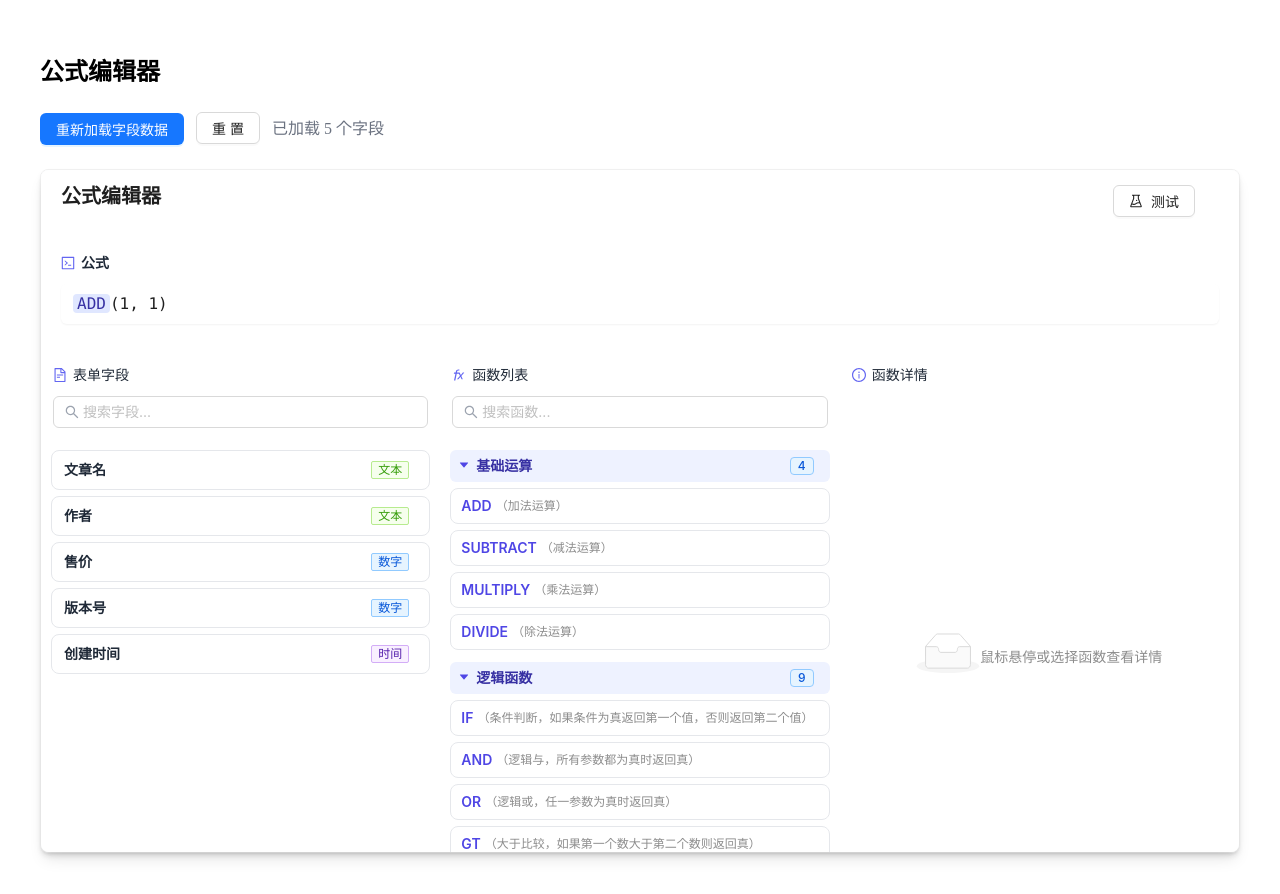
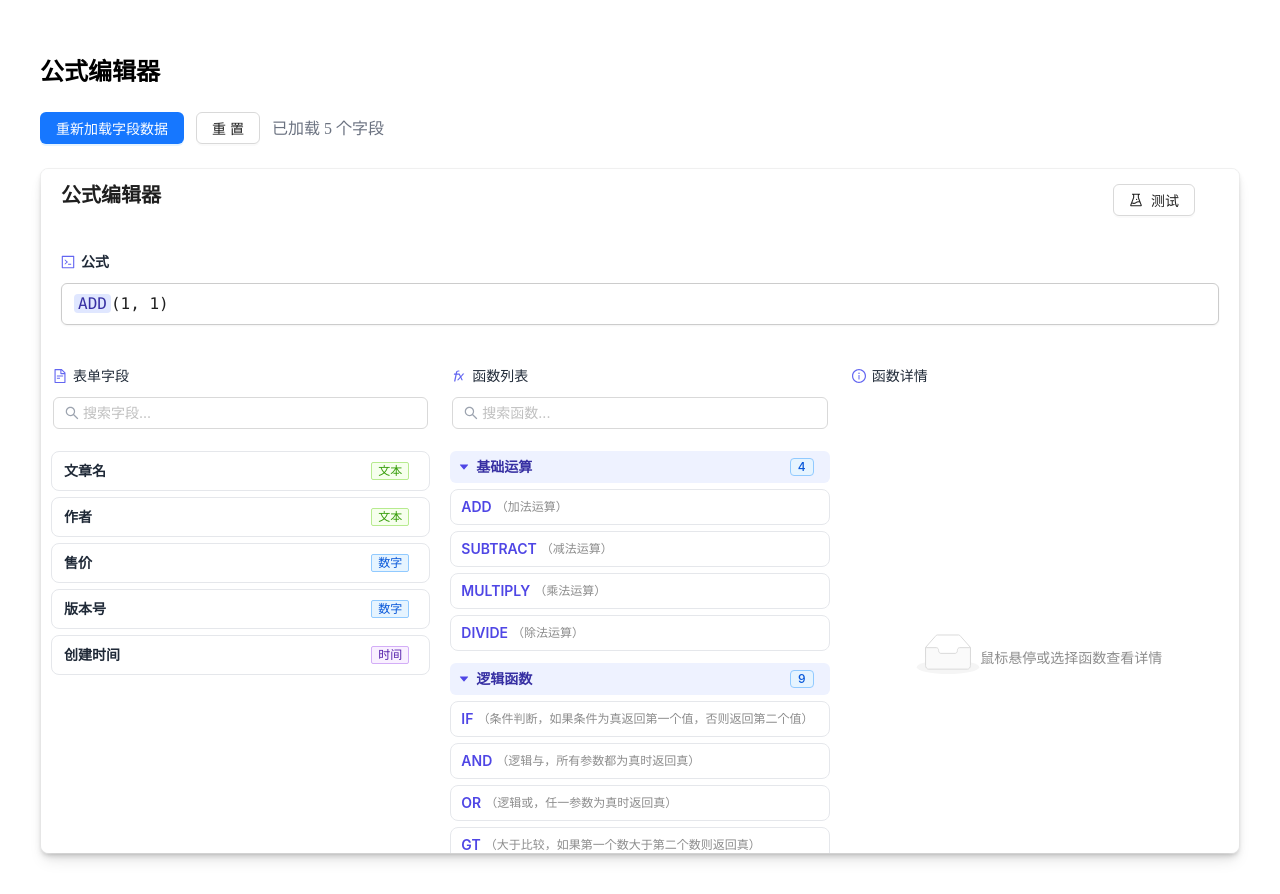
Before and after one commit to i-Shannon/X, a React (Vite) app: page / in a window 1280 px wide. Built offline with nearby package versions, Linux system fonts and the light colour scheme.

Commit message:
style: 优化样式

```diff
--- a/src/components/FormulaEditor/index.jsx
+++ b/src/components/FormulaEditor/index.jsx
@@ -466,8 +466,12 @@ const HighlightedFormulaInput = React.forwardRef(
         <div
           ref={inputRef}
           contentEditable="true"
-          className="block w-full py-2 px-3 text-base font-mono
+          className="block py-2 px-3 text-base font-mono
           focus:outline-none resize-none break-words"
+          style={{
+            border: '1px solid #ccc',
+            borderRadius: '.375rem',
+          }}
           onKeyDown={handleKeyDown}
           onInput={handleInput}
           onFocus={handleFocus}
```
